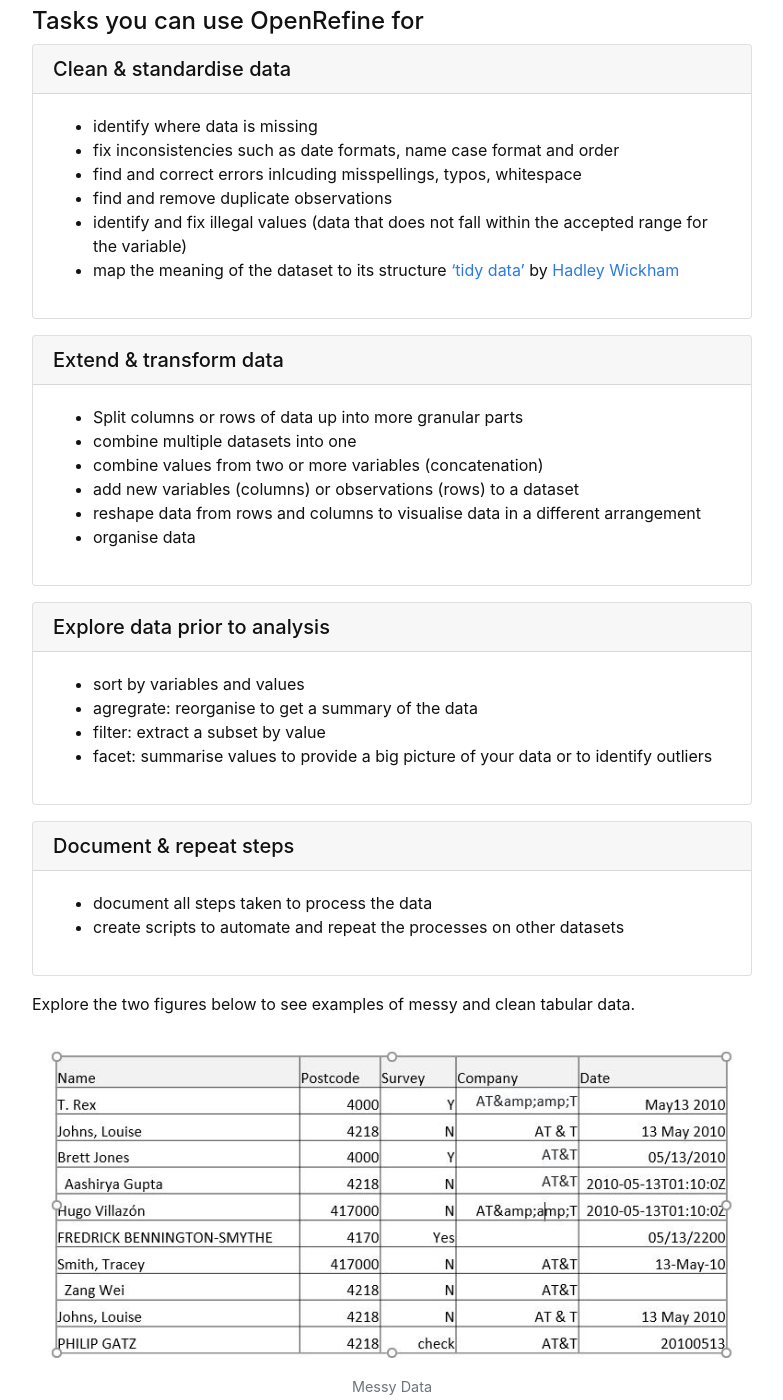
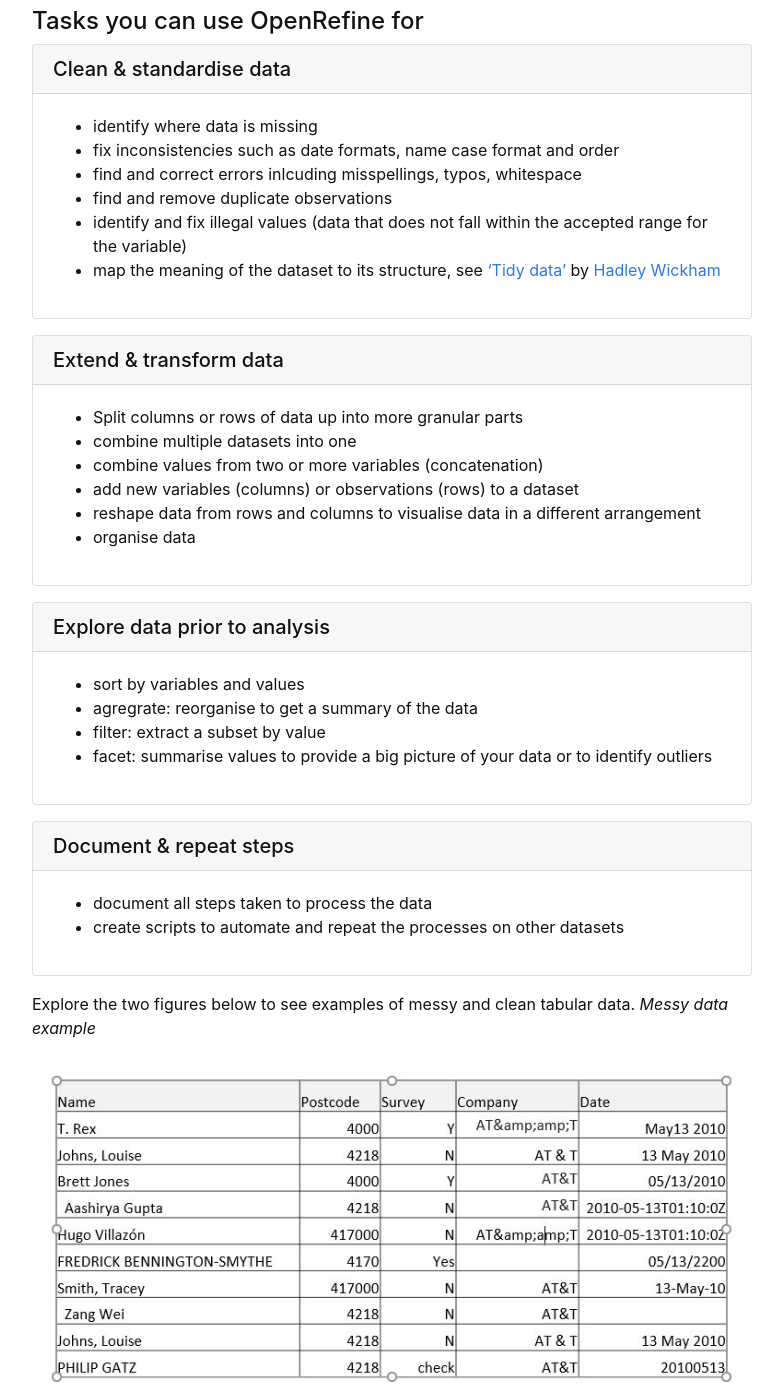
Before and after one commit to GULibrarySandbox/intro-data-wrangle, a Jekyll site: the page built from content/1-intro.md, in a window 1280 px wide and 1400 px high, scrolled down 917 px. Shown: the whole window, without its empty margins (248-1031 px from the left). Built offline with Jekyll 4.4.1, drawn with Linux system fonts in a browser that asks for light colours.

Commit message:
Update 1-intro.md

```diff
--- a/content/1-intro.md
+++ b/content/1-intro.md
@@ -27,7 +27,7 @@ It runs inside your Web browser, but no internet connection is needed to use it,
 - find and correct errors inlcuding misspellings, typos, whitespace
 - find and remove duplicate observations
 - identify and fix illegal values (data that does not fall within the accepted range for the variable)
-- map the meaning of the dataset to its structure ['tidy data'](https://cran.r-project.org/web/packages/tidyr/vignettes/tidy-data.html) by [Hadley Wickham](http://hadley.nz/){% endcapture %} {% include card.md header="Clean & standardise data" text=text %}
+- map the meaning of the dataset to its structure, see ['Tidy data'](https://cran.r-project.org/web/packages/tidyr/vignettes/tidy-data.html) by [Hadley Wickham](http://hadley.nz/){% endcapture %} {% include card.md header="Clean & standardise data" text=text %}
 
 {% capture text %}
 - Split columns or rows of data up into more granular parts
@@ -48,6 +48,8 @@ It runs inside your Web browser, but no internet connection is needed to use it,
 - create scripts to automate and repeat the processes on other datasets{% endcapture %} {% include card.md header="Document & repeat steps" text=text %}
 
 Explore the two figures below to see examples of messy and clean tabular data.
+*Messy data example*
+{% include figure.html img="MessyData.JPG" alt="Messy Data" caption="Messy Data" width="100%" %}
 
-{% include figure.html img="MessyData.JPG" alt="Messy Data" caption="Messy Data" width="100%" %}
+*Clean data example*
 {% include figure.html img="TidyData.JPG" alt="Clean Data" caption="Clean Data" width="100%" %}
```
